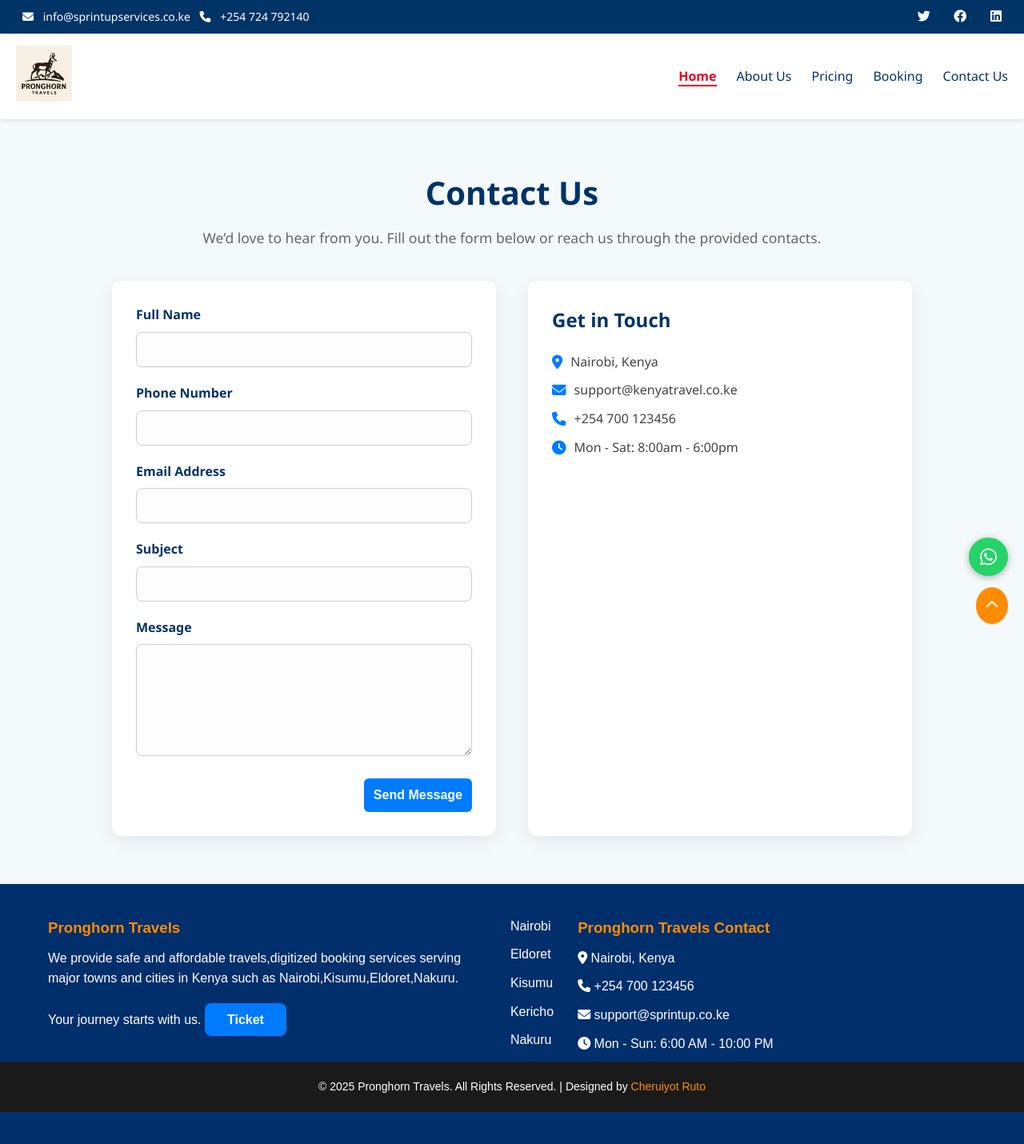
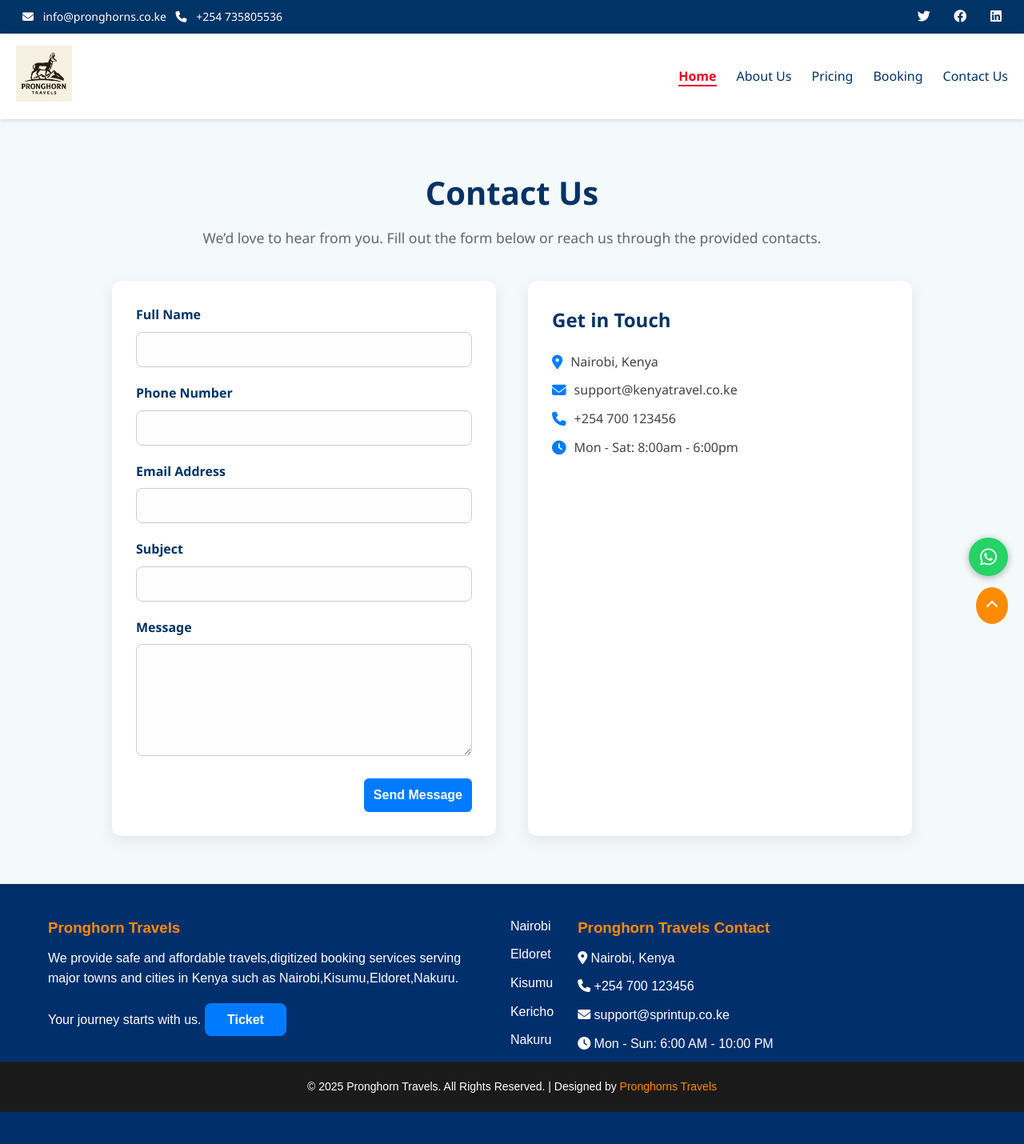
Before and after one commit to Ruto7708/pronghorns-travels, a Django app: page /contactus/ in a window 1280 px wide. Shown: the whole page at 80% size. Run offline with Django 5.2, Linux system fonts and the light colour scheme.

Commit message:
Update contactus.html

```diff
--- a/booking/templates/contactus.html
+++ b/booking/templates/contactus.html
@@ -16,8 +16,8 @@
   <!-- Top Contact Info Bar -->
   <div class="top-contact-bar">
     <div class="left-contact">
-      <i class="fas fa-envelope"></i> info@sprintupservices.co.ke
-      <i class="fas fa-phone"></i> +254 724 792140
+      <i class="fas fa-envelope"></i> info@pronghorns.co.ke
+      <i class="fas fa-phone"></i> +254 735805536
     </div>
     <div class="right-icons">
       <a href="#"><i class="fab fa-twitter"></i></a>
@@ -30,7 +30,7 @@
     <div id="menuOverlay" class="overlay"></div>
 
   <div class="logo">
-    <img src="{% static 'images/logoo.png' %}" alt="Sprintup Logo" />
+    <img src="{% static 'images/logoo.png' %}" alt="Pronghorns Travels Logo" />
   </div>
   <nav class="main-nav" id="navMenu">
     <ul>
@@ -154,7 +154,7 @@
 
   <!-- Footer Bottom -->
   <div style="text-align: center; padding: 20px 0; background-color: #1a1a1a;">
-    <p style="margin: 0; font-size: 14px;">© 2025 Pronghorn Travels. All Rights Reserved. | Designed by <a href="#" style="color: #ff8c00; text-decoration: none;">Cheruiyot Ruto</a></p>
+    <p style="margin: 0; font-size: 14px;">© 2025 Pronghorn Travels. All Rights Reserved. | Designed by <a href="#" style="color: #ff8c00; text-decoration: none;">Pronghorns Travels</a></p>
   </div>
 
   <!-- Back to Top -->
@@ -165,7 +165,7 @@
 <!-- WhatsApp Floating Button -->
 <!-- WhatsApp Floating Button (Place just before </body>) -->
 <a
-  href="https://wa.me/254724792140?text=Hello%20Sprintup%20Services!"
+  href="https://wa.me/254735805536?text=Hello%20Pronghorns%20Travels!"
   target="_blank"
   style="
     position: fixed;
```
